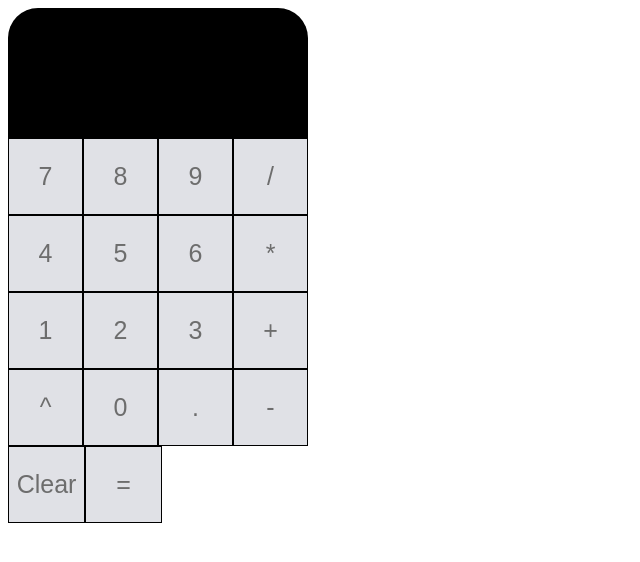
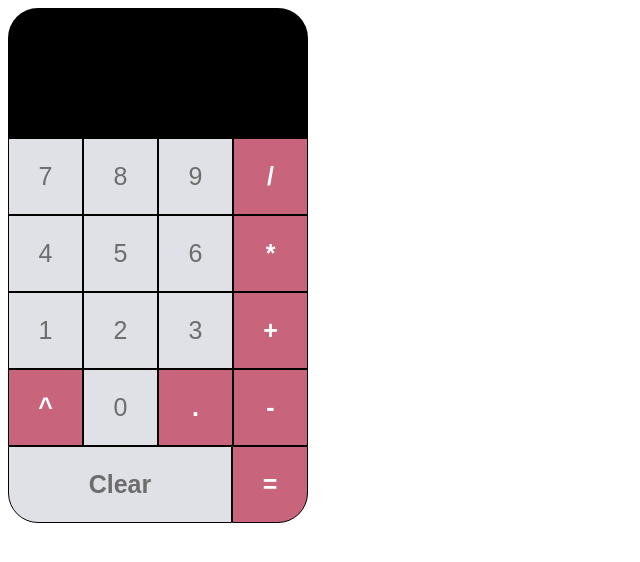
Before and after one commit to JacobMason83/mathCalulator, a React (Create React App) app: page / in a window 1280 px wide. Shown: the top 562 px of the page, without its empty margins (0-640 px from the left). Built offline with nearby package versions, Linux system fonts and the light colour scheme.

Commit message:
added styles to the buttons added the buttons styles to make it look good

```diff
--- a/src/styles.css
+++ b/src/styles.css
@@ -41,3 +41,17 @@
   background-color: black;
   border-radius: 30px 30px 0 0;
 }
+.operator {
+  background-color: rgb(200, 100, 124);
+  color: #fff;
+  font-weight: bold;
+}
+.clear-btn {
+  color: var(--main-color);
+  background-color: var(--background);
+  width: 225px;
+  border-radius: 0 0 0 30px;
+}
+.equal-btn {
+  border-radius: 0 0 30px 0;
+}
```
